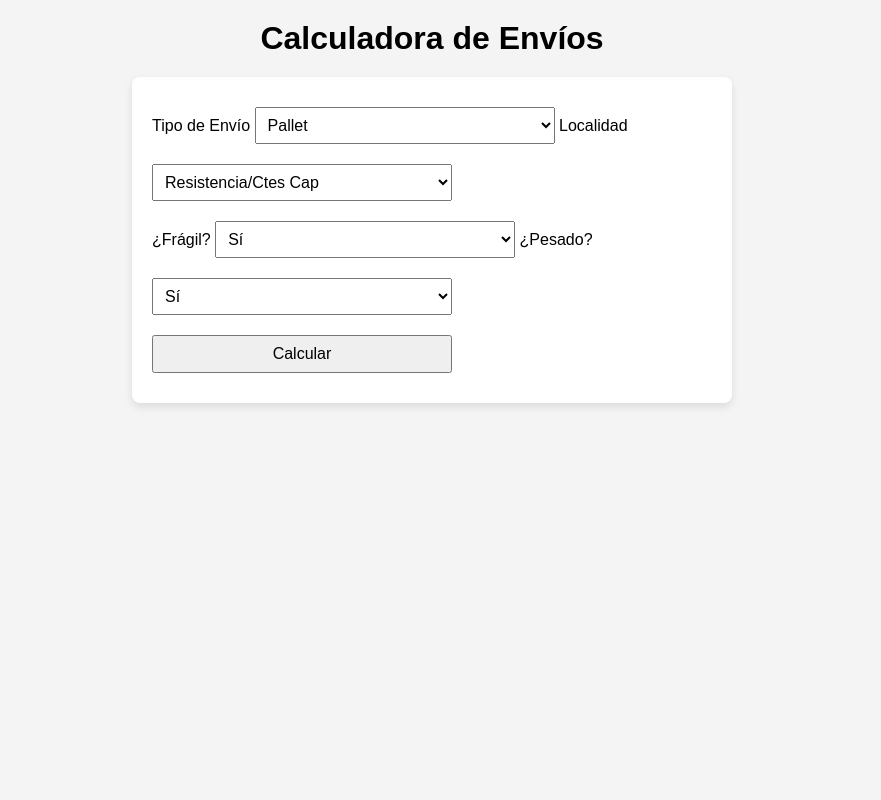
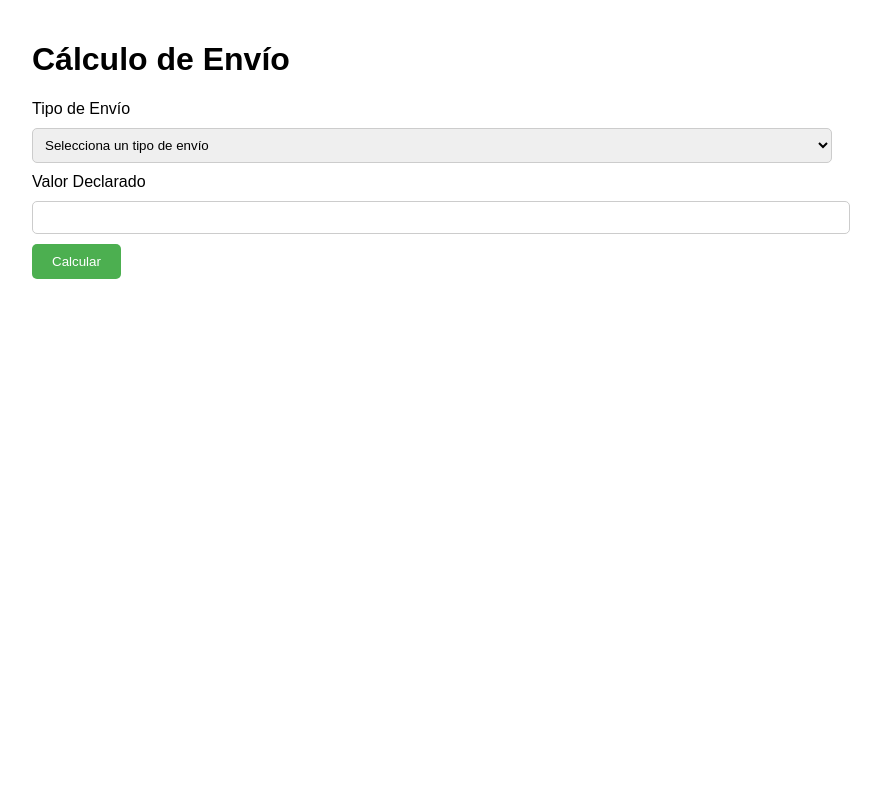
Before and after one commit to EzqAl/Tarifasiro, a Flask app: page / in a window 1280 px wide. Shown: the whole page, without its empty margins (208-1089 px from the left). Run offline with Flask 3, Linux system fonts and the light colour scheme.

Commit message:
Update index.html

```diff
--- a/templates/index.html
+++ b/templates/index.html
@@ -3,166 +3,131 @@
 <head>
     <meta charset="UTF-8">
     <meta name="viewport" content="width=device-width, initial-scale=1.0">
-    <title>Calculadora de Envíos</title>
+    <title>Cálculo de Envío</title>
     <style>
-        * {
+        body {
+            font-family: Arial, sans-serif;
             margin: 0;
-            padding: 0;
+            padding: 20px;
             box-sizing: border-box;
         }
-
-        body {
-            font-family: Arial, sans-serif;
-            background-color: #f4f4f4;
+        .form-container {
+            max-width: 800px;
+            margin: auto;
+        }
+        select, input[type="number"], input[type="text"] {
+            width: 100%;
+            padding: 8px;
+            margin: 10px 0;
+            border: 1px solid #ccc;
+            border-radius: 5px;
+        }
+        button {
+            padding: 10px 20px;
+            background-color: #4CAF50;
+            color: white;
+            border: none;
+            border-radius: 5px;
+            cursor: pointer;
+        }
+        .results {
+            margin-top: 20px;
+            border: 1px solid #ccc;
             padding: 20px;
-            display: flex;
-            flex-direction: column;
-            align-items: center;
-            min-height: 100vh;
+            background-color: #f9f9f9;
         }
-
-        h1 {
-            margin-bottom: 20px;
-            font-size: 2rem;
+        .results h3 {
+            margin-top: 0;
         }
-
-        select, input[type="number"], input[type="text"], input[type="submit"] {
-            margin: 10px 0;
-            padding: 8px;
-            font-size: 1rem;
-            width: 100%;
-            max-width: 300px;
-        }
-
-        .form-container {
-            background-color: #fff;
-            border-radius: 8px;
-            padding: 20px;
-            box-shadow: 0 4px 8px rgba(0, 0, 0, 0.1);
-            width: 100%;
-            max-width: 600px;
-        }
-
-        .result-container {
-            background-color: #fff;
-            border-radius: 8px;
-            padding: 20px;
-            box-shadow: 0 4px 8px rgba(0, 0, 0, 0.1);
-            width: 100%;
-            max-width: 600px;
-            margin-top: 20px;
-        }
-
-        @media (max-width: 600px) {
-            body {
-                padding: 10px;
-            }
-
-            .form-container, .result-container {
-                width: 100%;
-                padding: 15px;
-            }
+        .results p {
+            margin: 5px 0;
         }
     </style>
 </head>
 <body>
+    <div class="form-container">
+        <h1>Cálculo de Envío</h1>
 
-<h1>Calculadora de Envíos</h1>
-
-<!-- Formulario para Tipo de Envío y Localidad -->
-<div class="form-container">
-    <form method="POST" action="{{ url_for('inicio') }}">
+        <form method="POST">
+            <!-- Tipo de Envío -->
             <label for="tipo_envio">Tipo de Envío</label>
-        <select name="tipo_envio" id="tipo_envio">
-            <option value="pallet">Pallet</option>
-            <option value="bultos">Bultos</option>
+            <select name="tipo_envio" id="tipo_envio" onchange="this.form.submit()">
+                <option value="">Selecciona un tipo de envío</option>
+                <option value="pallet" {% if session.tipo_envio == 'pallet' %}selected{% endif %}>Pallet</option>
+                <option value="bultos" {% if session.tipo_envio == 'bultos' %}selected{% endif %}>Bultos</option>
+                <option value="donacion" {% if session.tipo_envio == 'donacion' %}selected{% endif %}>Donación</option>
             </select>
 
-        <label for="localidad">Localidad</label>
-        <select name="localidad" id="localidad">
+            {% if session.tipo_envio %}
+                <!-- Localidad -->
+                <label for="localidad">Selecciona la Localidad</label>
+                <select name="localidad" id="localidad" onchange="this.form.submit()">
+                    <option value="">Selecciona una localidad</option>
                     {% for localidad in localidades %}
-                <option value="{{ localidad }}">{{ localidad }}</option>
+                        <option value="{{ localidad }}" {% if session.localidad == localidad %}selected{% endif %}>{{ localidad }}</option>
                     {% endfor %}
                 </select>
+            {% endif %}
 
-        <div id="formulario_adicional"></div> <!-- Aquí se agregará el formulario dinámicamente -->
+            {% if session.localidad %}
+                {% if session.tipo_envio == 'pallet' %}
+                    <!-- Pallet Options -->
+                    <label for="fragil">¿Es frágil?</label>
+                    <select name="fragil" id="fragil">
+                        <option value="no">No</option>
+                        <option value="si" {% if session.fragil %}selected{% endif %}>Sí</option>
+                    </select>
 
-        <input type="submit" value="Calcular">
+                    <label for="pesado">¿Es pesado?</label>
+                    <select name="pesado" id="pesado">
+                        <option value="no">No</option>
+                        <option value="si" {% if session.pesado %}selected{% endif %}>Sí</option>
+                    </select>
+
+                {% elif session.tipo_envio == 'bultos' %}
+                    <!-- Cantidad de Bultos -->
+                    <label for="cantidad">Cantidad de Bultos</label>
+                    <input type="number" name="cantidad" id="cantidad" min="1" value="{{ session.cantidad_bultos if session.cantidad_bultos else '' }}" onchange="this.form.submit()">
+                {% endif %}
+            {% endif %}
+
+            {% if session.cantidad_bultos %}
+                <!-- Selección de Categorías -->
+                <label for="categorias">Selecciona las categorías de los bultos</label>
+                <select name="categoria" id="categorias" multiple>
+                    <option value="Chica" {% if "Chica" in session.categorias %}selected{% endif %}>Chica</option>
+                    <option value="Mediana" {% if "Mediana" in session.categorias %}selected{% endif %}>Mediana</option>
+                    <option value="Grande" {% if "Grande" in session.categorias %}selected{% endif %}>Grande</option>
+                    <option value="XL" {% if "XL" in session.categorias %}selected{% endif %}>XL</option>
+                    <option value="XXL" {% if "XXL" in session.categorias %}selected{% endif %}>XXL</option>
+                    <option value="M3" {% if "M3" in session.categorias %}selected{% endif %}>M3</option>
+                    <option value="Donación" {% if "Donación" in session.categorias %}selected{% endif %}>Donación</option>
+                </select>
+
+                <label for="pesado_bultos">¿Son pesados?</label>
+                <select name="pesado" id="pesado_bultos" multiple>
+                    {% for i in range(session.cantidad_bultos) %}
+                        <option value="{{ i }}" {% if session.pesado and str(i) in session.pesado %}selected{% endif %}>Bulto {{ i+1 }} Pesado</option>
+                    {% endfor %}
+                </select>
+            {% endif %}
+
+            <!-- Valor Declarado -->
+            <label for="valor">Valor Declarado</label>
+            <input type="number" name="valor" id="valor" value="{{ session.valor_declarado if session.valor_declarado else '' }}" required>
+
+            <button type="submit">Calcular</button>
         </form>
-</div>
 
-{% if total_base %}
-<!-- Resultados -->
-<div class="result-container">
-    <h2>Resultado</h2>
+        {% if session.valor_declarado %}
+            <div class="results">
+                <h3>Resultados</h3>
                 <p><strong>Total Base:</strong> ${{ total_base }}</p>
                 <p><strong>Seguro:</strong> ${{ seguro }}</p>
                 <p><strong>IVA (21%):</strong> ${{ iva }}</p>
-    <p><strong>Total:</strong> ${{ total }}</p>
+                <p><strong>Total Final:</strong> ${{ total }}</p>
             </div>
         {% endif %}
-
-<script>
-    // Script para manejar el formulario dinámico según el tipo de envío
-    document.getElementById("tipo_envio").addEventListener("change", function() {
-        const tipoEnvio = this.value;
-        const formularioAdicional = document.getElementById("formulario_adicional");
-
-        formularioAdicional.innerHTML = ""; // Limpiar el formulario adicional previo
-
-        if (tipoEnvio === "pallet") {
-            formularioAdicional.innerHTML = `
-                <label for="fragil">¿Frágil?</label>
-                <select name="fragil" id="fragil">
-                    <option value="si">Sí</option>
-                    <option value="no">No</option>
-                </select>
-                <label for="pesado">¿Pesado?</label>
-                <select name="pesado" id="pesado">
-                    <option value="si">Sí</option>
-                    <option value="no">No</option>
-                </select>
-            `;
-        } else if (tipoEnvio === "bultos") {
-            formularioAdicional.innerHTML = `
-                <label for="cantidad">Cantidad de Bultos</label>
-                <input type="number" name="cantidad" id="cantidad" min="1">
-                <div id="categorias"></div> <!-- Aquí se agregarán las categorías dinámicamente -->
-            `;
-        }
-    });
-
-    // Script para mostrar categorías según cantidad de bultos
-    document.getElementById("cantidad")?.addEventListener("input", function() {
-        const cantidad = this.value;
-        const categoriasDiv = document.getElementById("categorias");
-
-        categoriasDiv.innerHTML = ""; // Limpiar categorías previas
-
-        for (let i = 0; i < cantidad; i++) {
-            categoriasDiv.innerHTML += `
-                <label for="categoria${i}">Categoría Bulto ${i + 1}</label>
-                <select name="categoria" id="categoria${i}">
-                    <option value="Chica">Chica</option>
-                    <option value="Mediana">Mediana</option>
-                    <option value="Grande">Grande</option>
-                    <option value="XL">XL</option>
-                    <option value="XXL">XXL</option>
-                    <option value="M3">M3</option>
-                    <option value="Donación">Donación</option>
-                </select>
-                <label for="pesado${i}">¿Pesado?</label>
-                <select name="pesado" id="pesado${i}">
-                    <option value="si">Sí</option>
-                    <option value="no">No</option>
-                </select>
-            `;
-        }
-    });
-
-    // Activar el cambio inicial en el tipo de envío para mostrar el formulario dinámico desde el principio
-    document.getElementById("tipo_envio").dispatchEvent(new Event("change"));
-</script>
-
+    </div>
 </body>
 </html>
```
Lines whose indentation alone changed are shown as unchanged.
